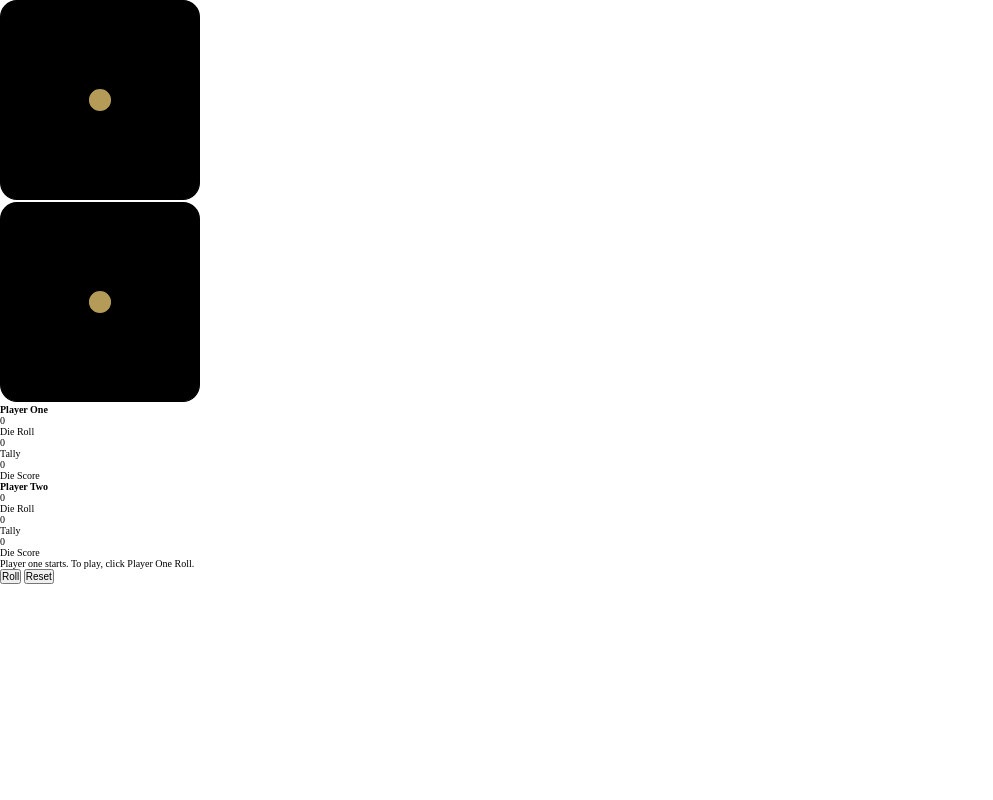
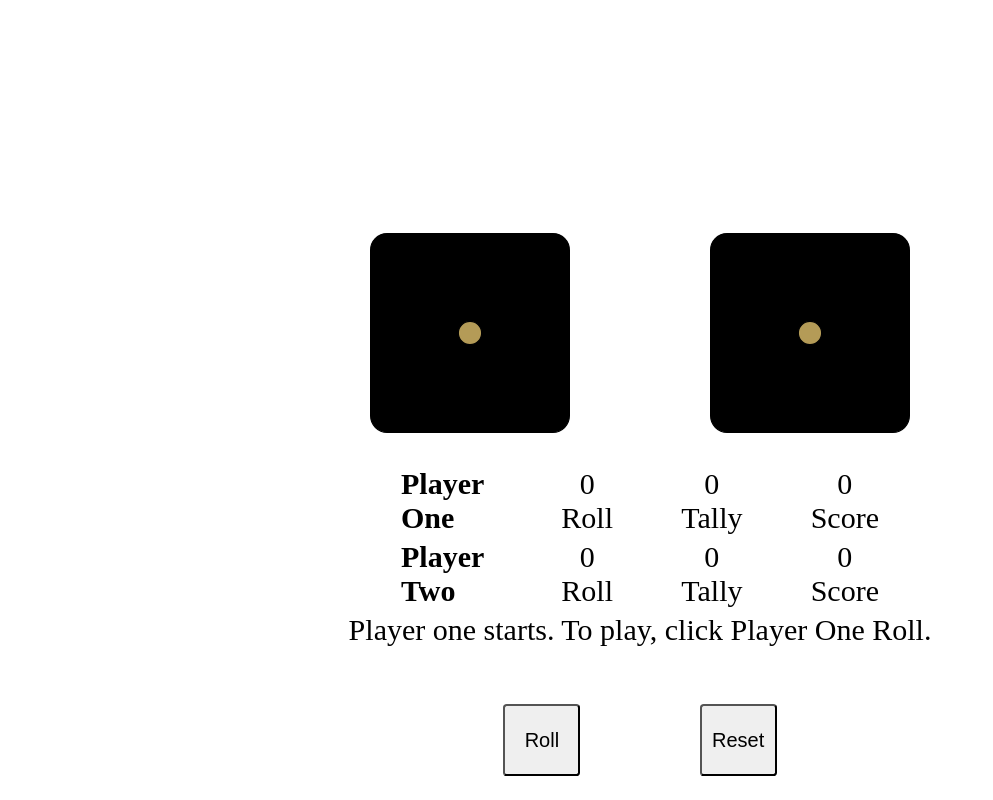
Before and after one commit to mz106/CN-Dice-Game-Two-Player, a plain HTML site: page game.html in a window 1280 px wide. Shown: the whole page, without its empty margins (0-993 px from the left). Drawn offline with Linux system fonts and the light colour scheme.

Commit message:
Add files via upload

```diff
--- a/game.html
+++ b/game.html
@@ -22,11 +22,11 @@
                 </div>
             </div>
             <div class="container--flex container__scores--medium">
-                <h2>Player One</h2>
                 <div class="container--flex container__scores--one">
+                    <h2>Player One</h2>
                     <div class="container--flex container__score--small container--roll">
                         <p class="para--roll" id="para-roll-one">0</p>
-                        <p class="para--desc">Die Roll</p>
+                        <p class="para--desc">Roll</p>
                     </div>
                     <div class="container--flex container__score--small container--tally">
                         <p class="para--tally" id="para-tally-one">0</p>
@@ -34,14 +34,14 @@
                     </div>
                     <div class="container--flex container__score--small container--score">
                         <p class="para--score-one" id="para-score-one">0</p>
-                        <p class="para--desc">Die Score</p>
+                        <p class="para--desc">Score</p>
                     </div>
                 </div>
                 <div class="container--flex container__scores--two">
                     <h2>Player Two</h2>
                     <div class="container--flex container__score--small container--roll">
                         <p class="para--roll" id="para-roll-two">0</p>
-                        <p class="para--desc">Die Roll</p>
+                        <p class="para--desc">Roll</p>
                     </div>
                     <div class="container--flex container__score--small container--tally">
                         <p class="para--tally" id="para-tally-two">0</p>
@@ -49,7 +49,7 @@
                     </div>
                     <div class="container--flex container__score--small container--score">
                         <p class="para--score--two" id="para-score-two">0</p>
-                        <p class="para--desc">Die Score</p>
+                        <p class="para--desc">Score</p>
                     </div>
                 </div>
                 <div class="container--flex container__text--medium">
@@ -58,8 +58,10 @@
             </div>
         </section>
         <section class="section__bottom container--flex">
-            <button class="btn__bottom--medium" id="btn-roll-one">Roll</button>
-            <button class="btn__bottom--medium" id="btn-reset">Reset</button>
+            <div class="container--flex container__btn--medium">
+                <button class="btn__bottom--medium" id="btn-roll-one">Roll</button>
+                <button class="btn__bottom--medium" id="btn-reset">Reset</button>
+            </div>
         </section>
     </div>
     <script src="js/main.js"></script>
--- a/styles/style.css
+++ b/styles/style.css
@@ -4,7 +4,6 @@
     margin: 0;
     padding: 0;
     font-size: 10px;
-    /* border: 1px solid red; */
 }
 
 /*========== temp ===================*/
@@ -15,3 +14,120 @@ img {
 }
 
 /*-================================ */
+
+/*=================================== Flex =================================== */
+
+.container--flex {
+    display: flex;
+}
+
+/* ================================= Type ==================================== */
+
+.btn__large--center {
+    font-size: 4rem;
+}
+
+h2 {
+    font-size: 3rem;
+}
+
+p {
+    font-size: 3rem;
+    text-align: center;
+}
+
+.btn__bottom--medium {
+    font-size: 2rem;
+}
+
+/* ============================================================================ Index ========================================================================== */
+
+.wrapper__main {
+    width: 80%;
+    height: 100vh;
+    margin: 0 auto;
+    flex-direction: column;
+    justify-content: center;
+    align-items: center;
+}
+
+.link__main {
+    width: 10%;
+}
+
+.btn__large--center {
+    padding: 0.5em;
+    text-align: center;
+    font-size: 5rem;
+    border-radius: 5%;
+}
+
+.btn__large--center:hover {
+    cursor: pointer;
+}
+
+/* ============================================================================= Game ================================================================================== */
+
+.wrapper__game {
+    flex-direction: column;
+    justify-content: center;
+    width: 80%;
+    margin: 0 auto;
+}
+
+.section__top {
+    height: 25vh;
+}
+
+.section__middle {
+    height: 60vh;
+    flex-direction: column;
+    justify-content: space-evenly;
+}
+
+.section__bottom {
+    height: 15vh;
+}
+
+.container__dice--medium {
+    width: 80%;
+    margin: 0 auto;
+    justify-content: space-evenly;
+}
+
+h2 {
+    width: 15%;
+}
+
+.container__scores--medium {
+    flex-direction: column;
+}
+
+.container__scores--one,
+.container__scores--two {
+    width: 60%;
+    margin: 0 auto 0.5em auto;
+    justify-content: space-evenly;
+}
+
+.container__score--small {
+    flex-direction: column;
+}
+
+.para__text {
+    width: 80%;
+    margin: 0 auto;
+}
+
+.container__btn--medium {
+    width: 50%;
+    margin: 0 auto;
+    justify-content: space-evenly;
+    align-items: center;
+}
+
+.btn__bottom--medium {
+    width: 15%;
+    height: 60%;
+    border-radius: 5%;
+}
```
Also changed, not shown: index.html (+1 -1 lines).
